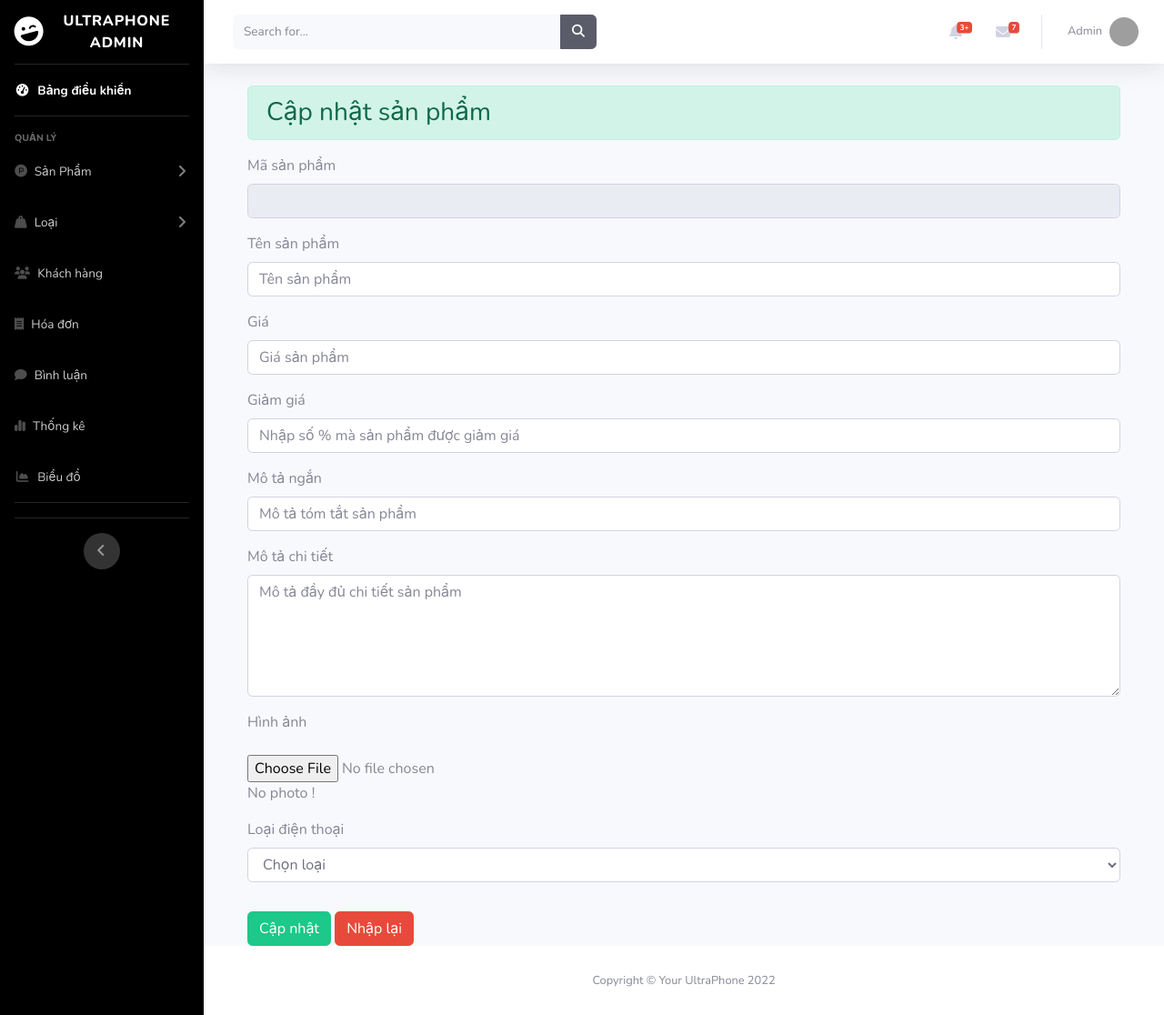
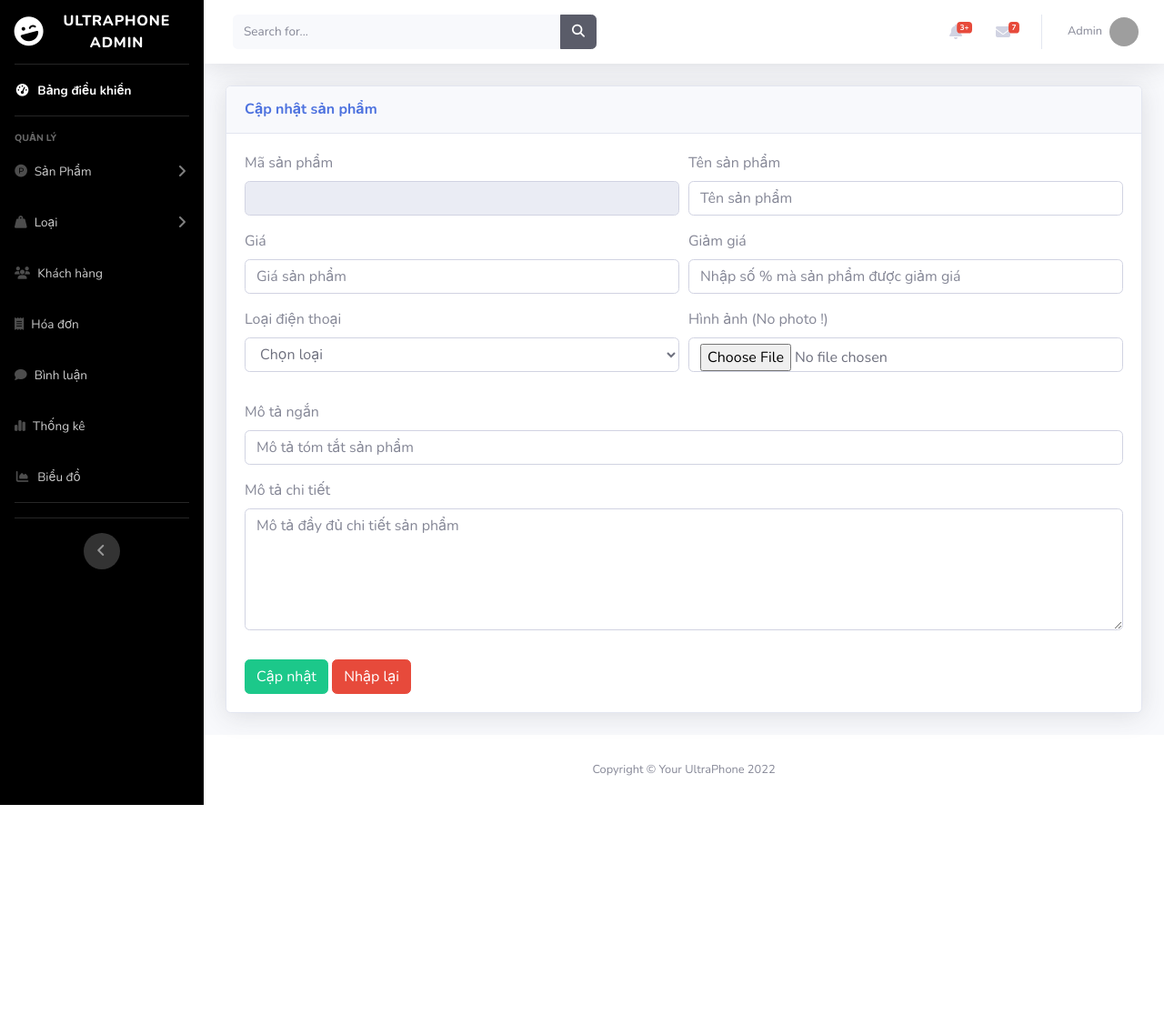
Before and after one commit to Ctuanphuong/duan1-ultraphone, a PHP site: page /admin/view/update_product.php in a window 1280 px wide. Shown: the whole page at 91% size. After the commit the page ends 885 px from the top, so only its background shows below. Run offline with PHP 8.4, Linux system fonts and the light colour scheme; the template is opened without the code that fills it, so the values that code supplies are empty; some libraries are stand-ins or nearby versions; grey boxes are pictures that could not be loaded.

Commit message:
fix 1 số lỗi

```diff
--- a/admin/index.php
+++ b/admin/index.php
@@ -300,7 +300,8 @@ if (isset($_GET['act'])) {
             if (isset($_POST['btn_update']) && ($_POST['btn_update'])) {
                 $id_bill = $_POST['id_bill'];
                 $status = $_POST['status'];
-                update_bill($id_bill, $status);
+                $status_pay = $_POST['status_pay'];
+                update_bill($id_bill, $status,$status_pay);
                 echo '<script>alert("Cập nhật đơn hàng thành công!")</script>';
                 header('location:index.php?act=list_bill');
             }
--- a/admin/model/hoadon.php
+++ b/admin/model/hoadon.php
@@ -23,8 +23,8 @@ function load_cart_all($idbill) {
     $ab = pdo_query($sql);
     return $ab;
 }
-function update_bill($id_bill, $status){
-    $sql = "UPDATE bill SET status = '$status' WHERE id_bill=" . $id_bill;
+function update_bill($id_bill, $status, $status_pay){
+    $sql = "UPDATE bill SET status = '$status', status_pay = '$status_pay' WHERE id_bill=" . $id_bill;
     pdo_execute($sql);
 }
 ?>
--- a/admin/view/header.php
+++ b/admin/view/header.php
@@ -20,4 +20,6 @@
   <link href="view/assets/css/sb-admin-2.min.css" rel="stylesheet">
   <link rel="stylesheet" type="text/css" href="view/assets/css/jquery.dataTables.css">
   <script type="text/javascript" charset="utf8" src="view/assets/js/jquery-1.7.1.min.js"></script>
+  <script src="//cdn.ckeditor.com/4.20.0/standard/ckeditor.js"></script>
+
 </head>
--- a/admin/view/update_product.php
+++ b/admin/view/update_product.php
@@ -7,54 +7,46 @@
         <?php include_once "nav.php" ?>
         <!-- Begin Page Content -->
         <div class="container-fluid">
-
+            <div class="card shadow mb-4">
+                <div class="card-header py-3">
+                    <h6 class="m-0 font-weight-bold text-primary">Cập nhật sản phẩm</h6>
+                </div>
                 <?php
                 if (is_array($pro)) {
                     extract($pro);
                 }
                 $img_path = './uploads/' . $img_pro;
                 if (is_file($img_path)) {
-                $img_pro = '<img src=' . $img_path . ' alt="Ảnh sản phẩm" style="border: 1px solid #f55442; width: 100px;">';
+                    $img_pro = $img_path;
                 } else {
                     $img_pro = 'No photo !';
                 }
                 ?>
-
-            <div class="container-fluid mt-3">
-                <div>
-                    <h3 class="alert alert-success">Cập nhật sản phẩm</h3>
-                </div>
+                <div class="card-body">
                     <div class="form-addcate">
                         <form action="./index.php?act=update_product" method="post" enctype="multipart/form-data">
-                        <div class="form-group mt-3">
+                            <div class="form-row">
+                                <div class="form-group col-md-6">
                                     <label for="formGroupExampleInput" class="font-lb">Mã sản phẩm</label>
                                     <input type="text" name="id_pro" class="form-control" value="<?= $id_pro ?>" disabled>
                                 </div>
-                        <div class="form-group mt-3">
+                                <div class="form-group col-md-6">
                                     <label for="formGroupExampleInput" class="font-lb">Tên sản phẩm</label>
                                     <input type="text" name="name_pro" class="form-control" placeholder="Tên sản phẩm" value="<?= $name_pro ?>">
                                 </div>
-                        <div class="form-group mt-3">
+                            </div>
+                            <div class="form-row">
+                                <div class="form-group col-md-6">
                                     <label for="formGroupExampleInput" class="font-lb">Giá</label>
                                     <input type="text" name="price" class="form-control" placeholder="Giá sản phẩm" value="<?= $price ?>">
                                 </div>
-                        <div class="form-group mt-3">
+                                <div class="form-group col-md-6">
                                     <label for="formGroupExampleInput" class="font-lb">Giảm giá</label>
                                     <input type="text" name="discount" class="form-control" placeholder="Nhập số % mà sản phẩm được giảm giá" value="<?= $discount ?>">
                                 </div>
-                        <div class="form-group mt-3">
-                            <label for="formGroupExampleInput" class="font-lb">Mô tả ngắn</label>
-                            <input type="text" name="short_des" class="form-control" placeholder="Mô tả tóm tắt sản phẩm" value="<?= $short_des ?>">
                             </div>
-                        <div class="form-group mt-3">
-                            <label for="comment" class="font-lb">Mô tả chi tiết</label>
-                            <textarea class="form-control" rows="5" name="detail_des" placeholder="Mô tả đầy đủ chi tiết sản phẩm" id="detail_des"><?= $detail_des ?></textarea>
-                        </div>
-                        <div class="form-group mt-3 ">
-                            <label for="formGroupExampleInput" class="font-lb">Hình ảnh</label> <br>
-                            <input type="file" name="img_pro" class="form-control-file mt-3"> <?= $img_pro ?>
-                        </div>
-                        <div class="form-group mt-3">
+                            <div class="form-row">
+                                <div class="form-group col-md-6">
                                     <label for="exampleFormControlSelect1" class="font-lb">Loại điện thoại</label>
                                     <select class="form-control" name="idcate" id="exampleFormControlSelect1">
                                         <option value="0">Chọn loại</option>
@@ -71,7 +63,21 @@
                                         ?>
                                     </select>
                                 </div>
+                                <div class="form-group col-md-6">
+                                    <label for="formGroupExampleInput" class="font-lb">Hình ảnh (<?= $img_pro ?>)</label>
+                                    <input type="file" name="img_pro" class="form-control">
+                                </div>
+                            </div>
 
+
+                            <div class="form-group mt-3">
+                                <label for="formGroupExampleInput" class="font-lb">Mô tả ngắn</label>
+                                <input type="text" name="short_des" class="form-control" placeholder="Mô tả tóm tắt sản phẩm" value="<?= $short_des ?>">
+                            </div>
+                            <div class="form-group mt-3">
+                                <label for="comment" class="font-lb">Mô tả chi tiết</label>
+                                <textarea class="form-control ckeditor" rows="5" name="detail_des" placeholder="Mô tả đầy đủ chi tiết sản phẩm" id="detail_des"><?= $detail_des ?></textarea>
+                            </div>
                             <div class="wrap-btn">
                                 <input type="hidden" name="id_pro" class="form-control" value="<?= $id_pro ?>">
                                 <input type="submit" name="btn_update" class="btn btn-success mt-3" value="Cập nhật">
@@ -80,15 +86,13 @@
                         </form>
                     </div>
                 </div>
-
             </div>
             <!-- /.container-fluid -->
-
-    </div>
             <script>
                 $(document).ready(function() {
                     $('#dataTable').DataTable();
                 });
             </script>
+        </div>
         <!-- End of Main Content -->
         <?php include_once "footer.php" ?>
```
Also changed, not shown: admin/view/update_bill.php (+14 -3 lines), admin/view/update_category.php (+5 -6 lines). Lines whose indentation alone changed are shown as unchanged.
